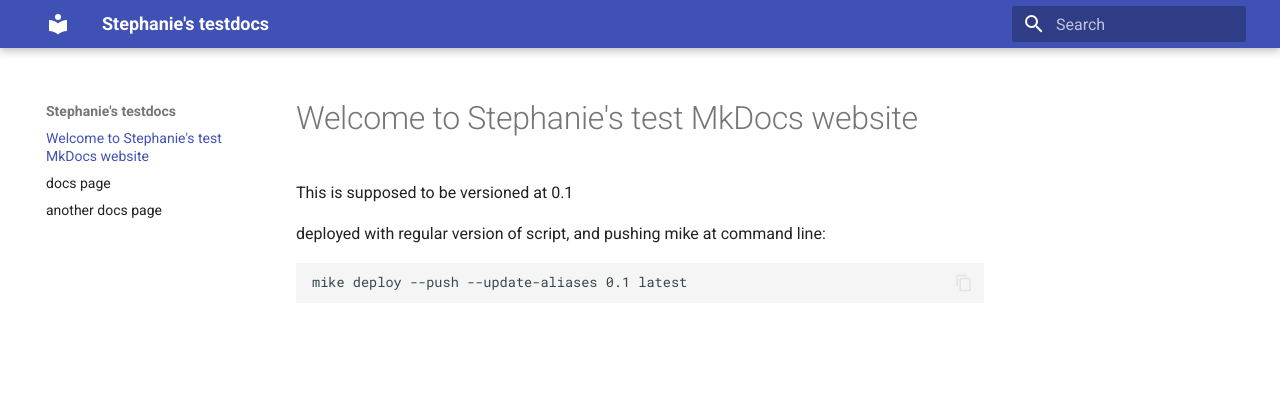
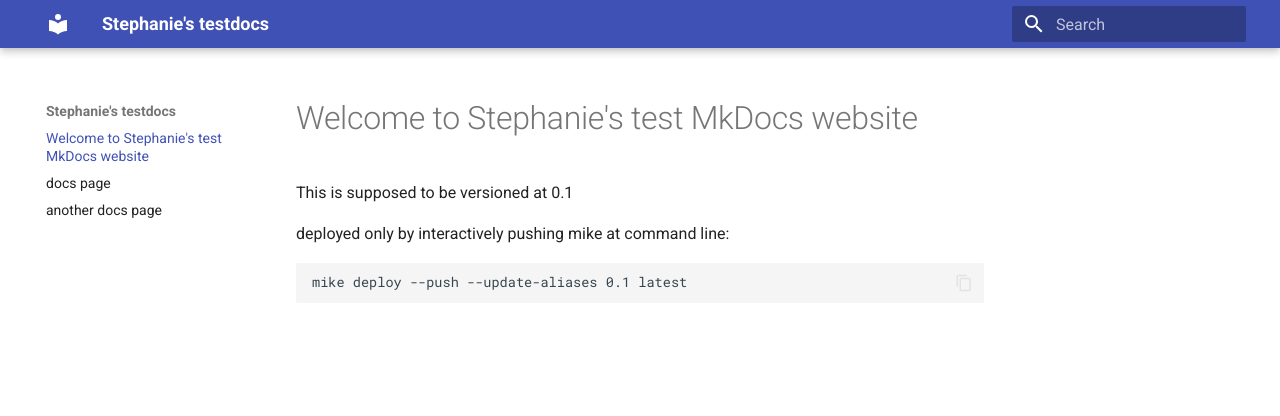
Before and after one commit to sjspielman/mkdocs-mike, an MkDocs documentation site: the page built from docs/index.md, in a window 1280 px wide. Shown: the top 416 px of the page. Built offline with MkDocs 1.6.1 and Material for MkDocs 9.7.7, drawn with Linux system fonts in a browser that asks for light colours; the version menu is left out.

Commit message:
index update

````diff
--- a/docs/index.md
+++ b/docs/index.md
@@ -2,7 +2,7 @@
 
 This is supposed to be versioned at 0.1
 
-deployed with regular version of script, and pushing mike at command line:
+deployed only by interactively pushing mike at command line:
 
 ```
 mike deploy --push --update-aliases 0.1 latest
````
